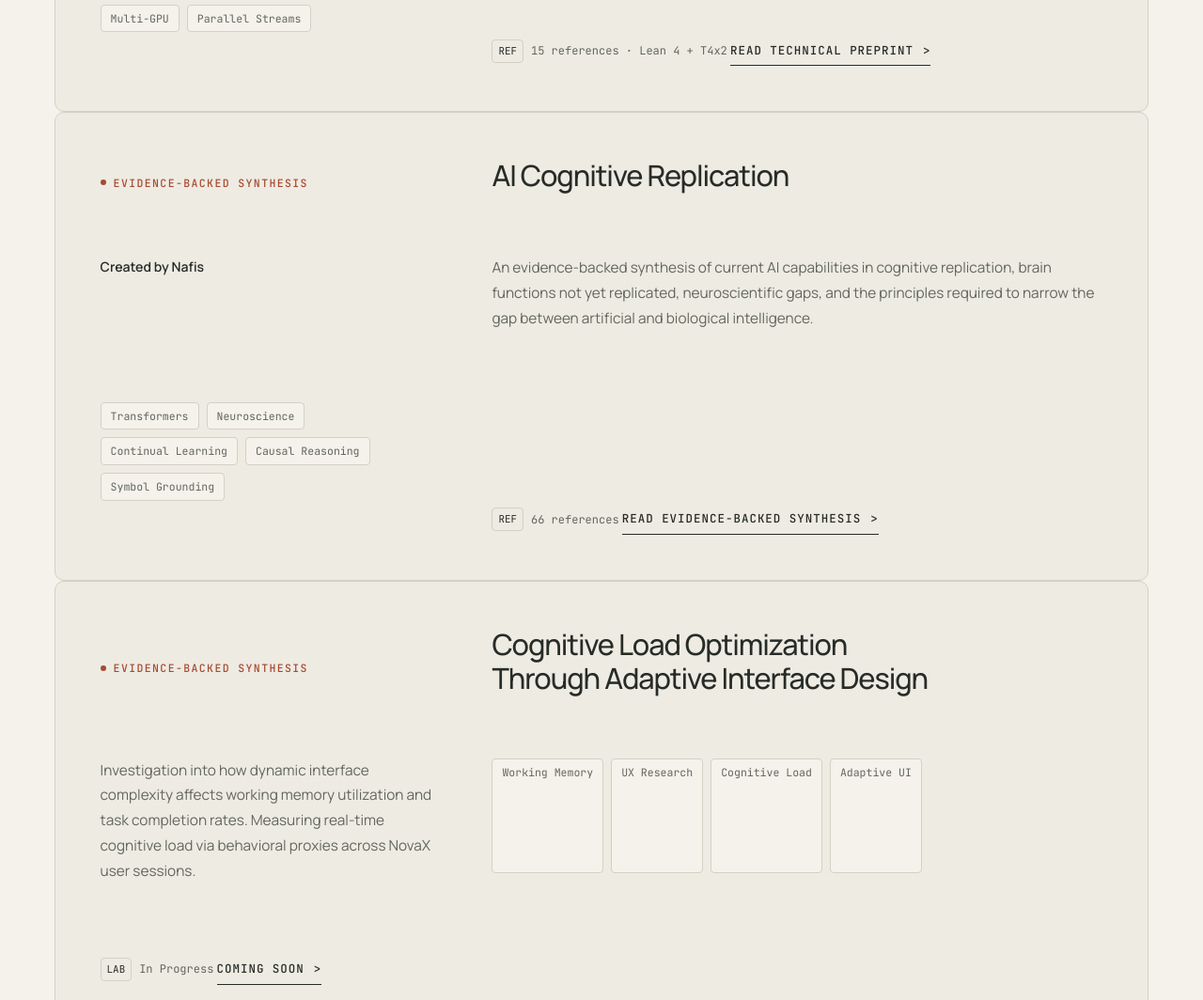
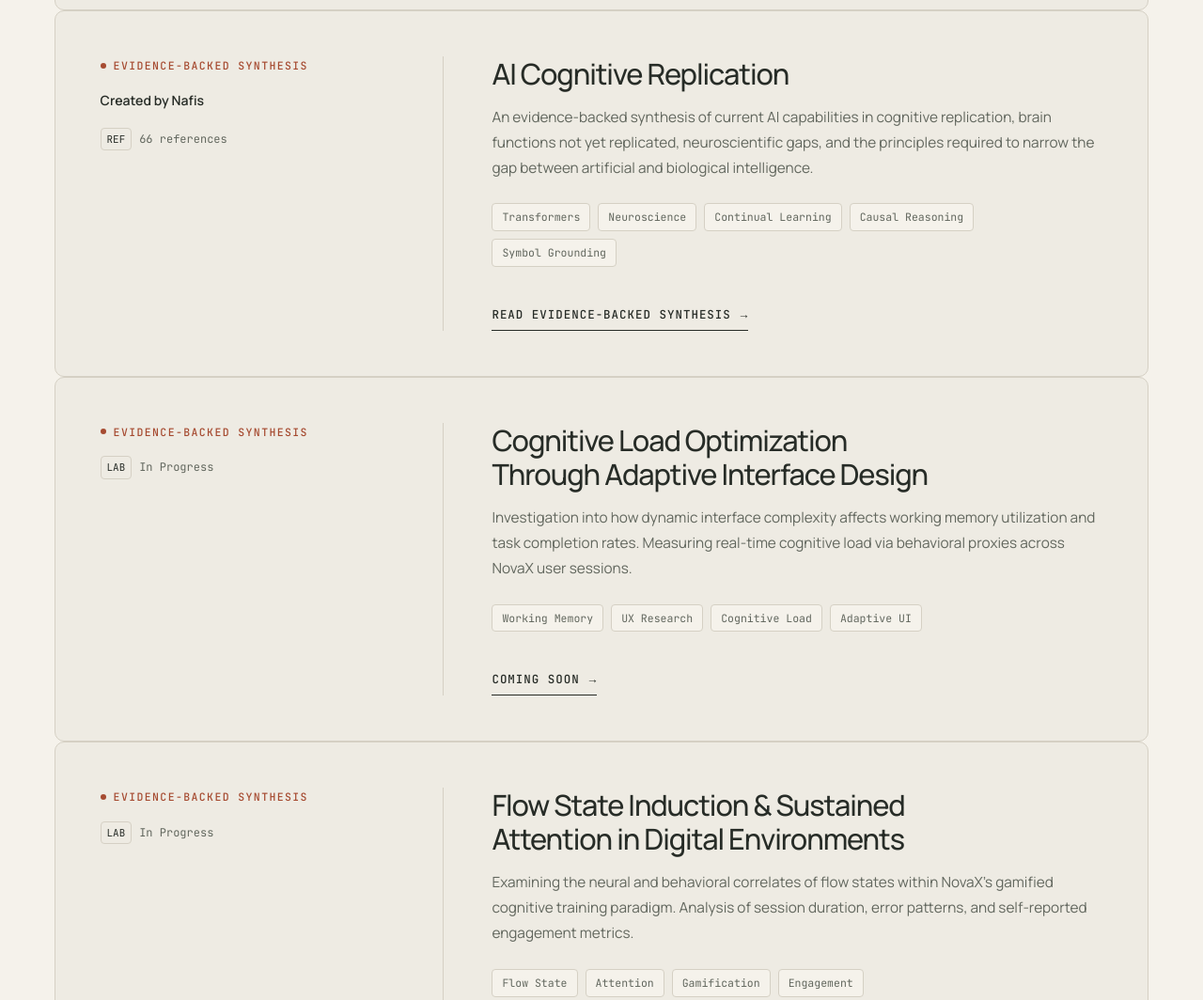
Before and after one commit to Enemites/ResearchPage-Enemites, an Astro site: page / in a window 1280 px wide. Shown: the part 1369-2433 px from the top of the page at 94% size. Built offline with nearby package versions, Linux system fonts and the light colour scheme; Astro itself is replaced by a stand-in of ours.

Commit message:
feat(ui): redesign PaperCard as editorial 2-column featured publication layout

```diff
--- a/src/components/PaperCard.astro
+++ b/src/components/PaperCard.astro
@@ -3,40 +3,63 @@ import type { ResearchPaper } from '../content/home';
 
 interface Props {
   paper: ResearchPaper;
+  featured?: boolean;
 }
 
-const { paper } = Astro.props;
-const linkId = paper.id === 'paper-ai-cognitive' ? 'link-ai-cognitive' : 'link-' + paper.id;
+const { paper, featured = false } = Astro.props;
+const linkId = 'link-' + paper.id;
 ---
 
-<article class="paper-card animate-on-scroll" id={paper.id}>
+<article class:list={['paper-card', { 'paper-card--featured': featured }, 'animate-on-scroll']} id={paper.id}>
+  <div class="paper-card__aside">
     <div class="paper-card__category">
       <span class="paper-card__category-dot"></span>
       {paper.category}
     </div>
-  <h3 class="paper-card__title">{paper.title}</h3>
+    {paper.date && <div class="paper-card__date">{paper.date}</div>}
     {paper.author && <p class="paper-card__author">{paper.author}</p>}
+    <div class="paper-card__refs">
+      <span class="paper-card__refs-icon">{paper.metaIcon}</span>
+      <span>{paper.metaText}</span>
+    </div>
+    {
+      paper.highlights && paper.highlights.length > 0 && (
+        <dl class="paper-card__highlights">
+          {paper.highlights.map((h) => (
+            <div class="paper-card__highlight">
+              <dt>{h.label}</dt>
+              <dd>{h.value}</dd>
+            </div>
+          ))}
+        </dl>
+      )
+    }
+  </div>
+
+  <div class="paper-card__body">
+    <h3 class="paper-card__title">
+      {paper.href && !paper.disabled ? <a href={paper.href}>{paper.title}</a> : paper.title}
+    </h3>
     <p class="paper-card__abstract">{paper.abstract}</p>
+
     <div class="paper-card__tags">
       {paper.tags.map((tag) => <span class="paper-card__tag">{tag}</span>)}
     </div>
+
     <div class="paper-card__meta">
-    <div class="paper-card__refs">
-      <span class="paper-card__refs-icon">{paper.metaIcon}</span>
-      {paper.metaText}
-    </div>
       {
         paper.disabled ? (
           <span class="paper-card__link paper-card__link--disabled">
             {paper.ctaLabel}
-          <span class="paper-card__link-arrow">&gt;</span>
+            <span class="paper-card__link-arrow">&rarr;</span>
           </span>
         ) : (
           <a href={paper.href} class="paper-card__link" id={linkId}>
-          {paper.ctaLabel}
-          <span class="paper-card__link-arrow">&gt;</span>
+            <span>{paper.ctaLabel}</span>
+            <span class="paper-card__link-arrow">&rarr;</span>
           </a>
         )
       }
     </div>
+  </div>
 </article>
```
Lines whose indentation alone changed are shown as unchanged.
